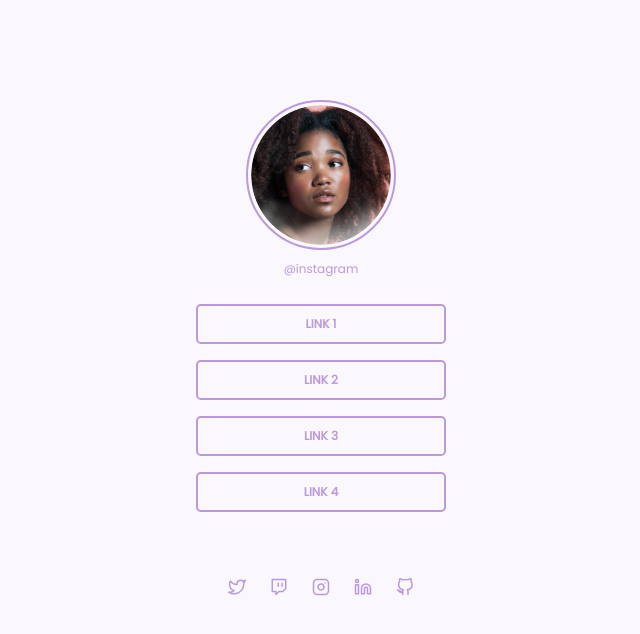
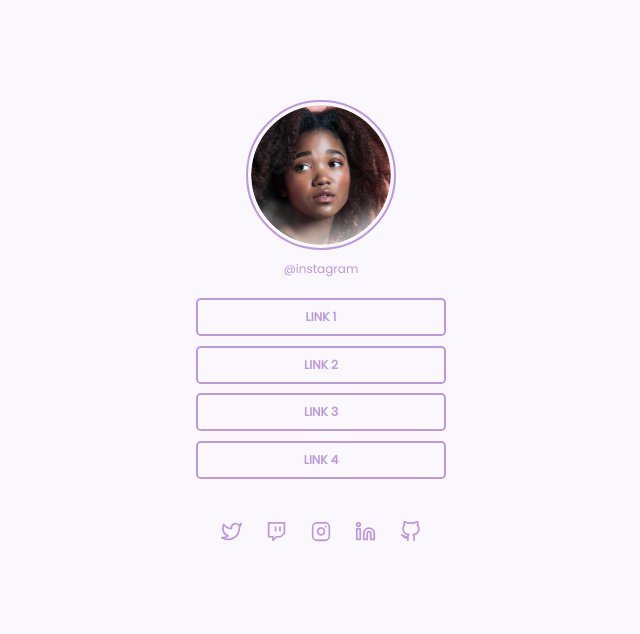
Before and after one commit to andrealvescorreia/desafio-rocketseat-social-tree, a plain HTML site: page index.html in a window 1280 px wide. Shown: the whole page, without its empty margins (319-959 px from the left). Drawn offline with Linux system fonts and the light colour scheme.

Commit message:
melhoria

```diff
--- a/style.css
+++ b/style.css
@@ -28,11 +28,11 @@ html,body{
 
 
 .conteudo-primario-foto{
-    margin-top:100px;
+    margin-top:6.25rem;
     height: 9.4rem;
     padding: 0.2rem;
     border-radius: 100%;
-    border: 0.15rem solid var(--purple);
+    border: 0.13rem solid var(--purple);
     display:block;
     margin-left: auto;
     margin-right: auto;
@@ -57,6 +57,7 @@ div.container {
 
 ul.links{
     display: inline-block;
+
     text-align: left;
     list-style: none;
 
@@ -67,10 +68,10 @@ ul.links{
     display: flex;
     align-items: center;
     justify-content: center;
-    margin: 1rem;
+    margin: 0.6rem;
     width: 250px;
-    height: 40px;
-    border: 0.15rem solid var(--purple);
+    height: 38px;
+    border: 0.13rem solid var(--purple);
     border-radius: 0.3rem;
     color: var(--purple);
     font-size: .75rem;
@@ -79,12 +80,12 @@ ul.links{
 
 ul.socialLinks{
     margin: 0;
-    margin-top: 50px;
+    margin-top: 33px;
     display: flex;
     justify-content: center;
     list-style: none;
     gap: 1.5rem;
 }
 .socialLinks-img{
-    height: 18px;
+    height: 1.3rem;
 }
```
